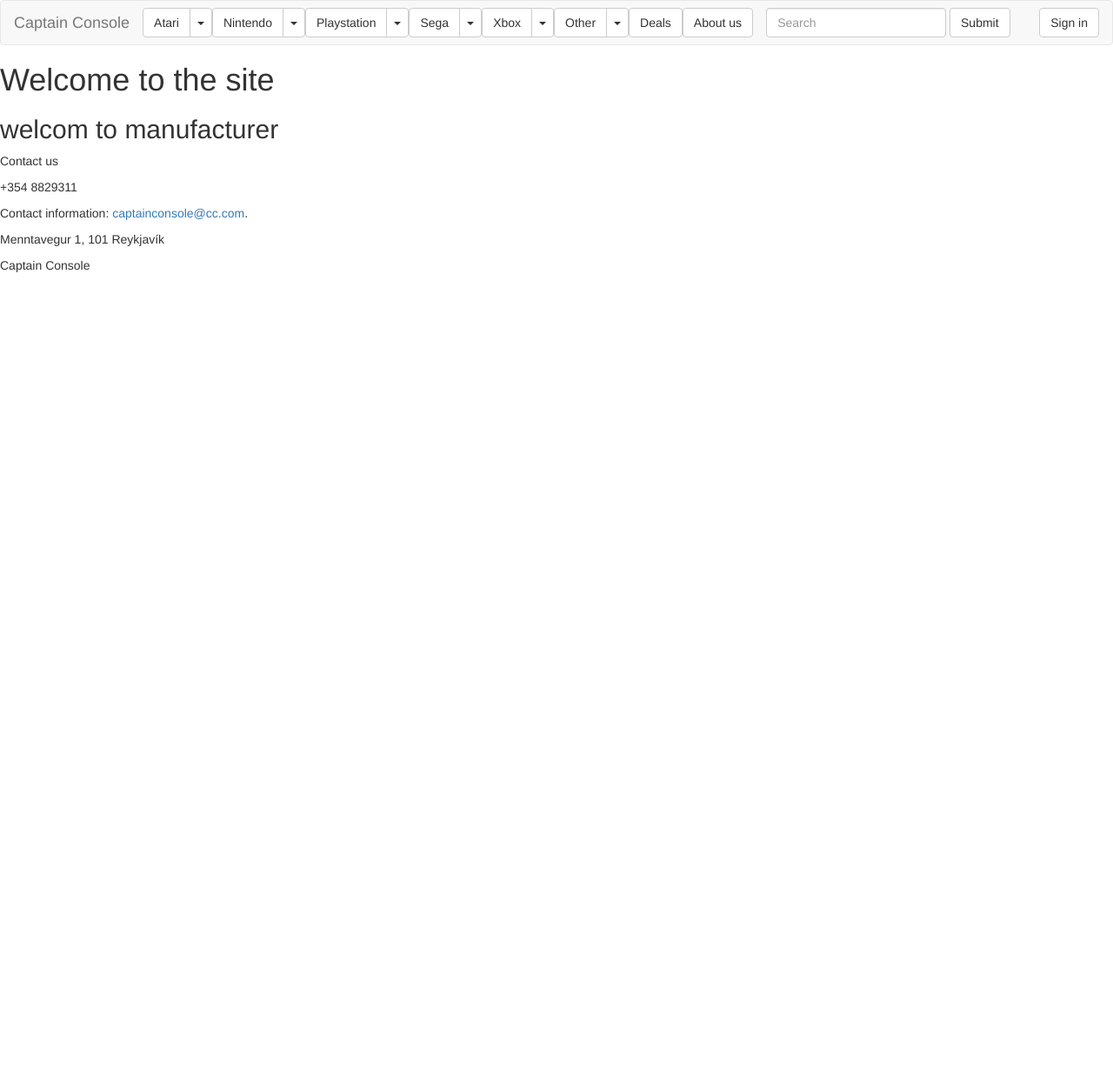
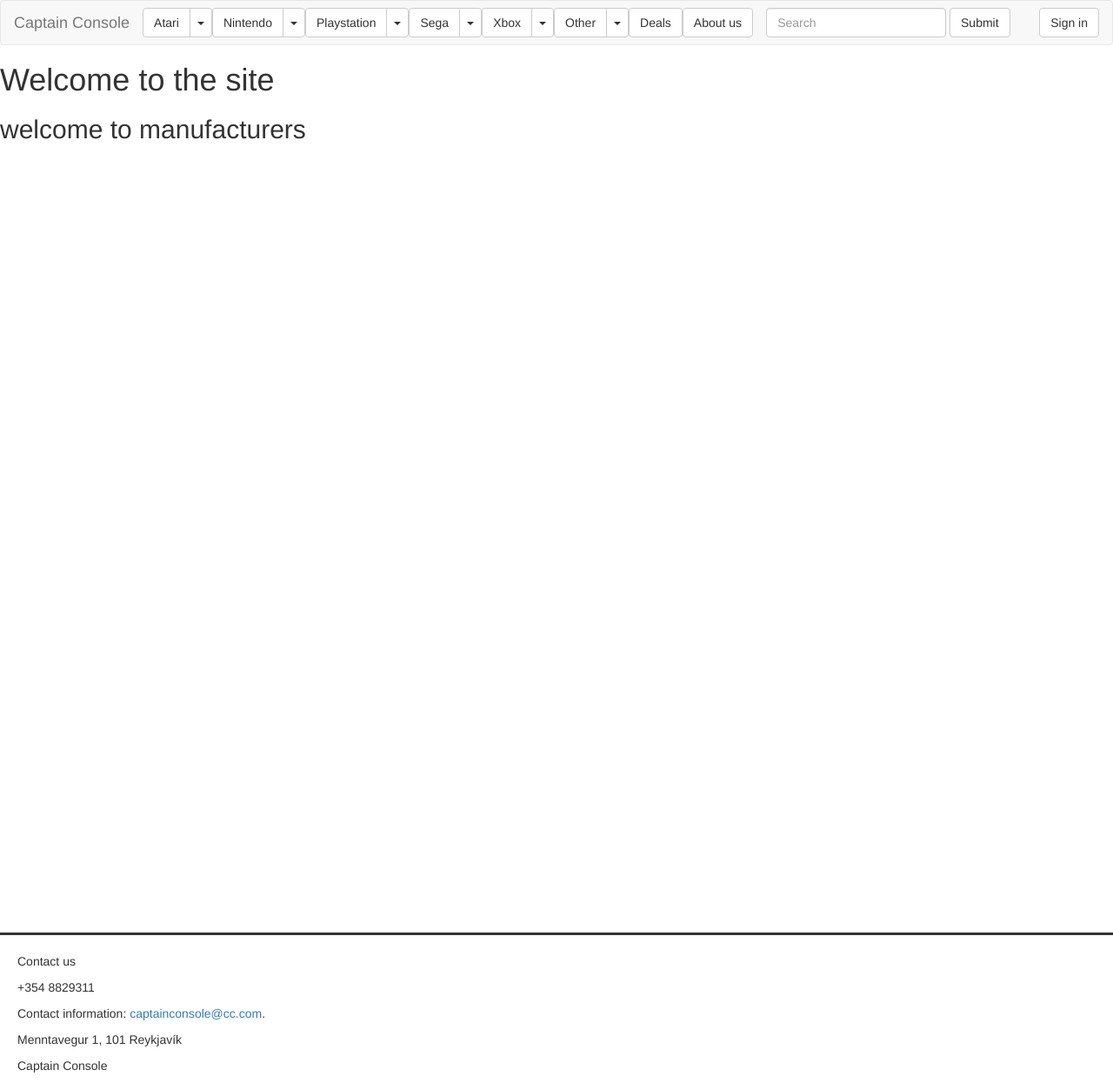
Before and after one commit to huginngri/CaptainConsole, a Django app: page / in a window 1280 px wide. Shown: the whole page at 87% size. Before the commit the page ends 313 px from the top, so only its background shows below. Run offline with Django 3.2, Linux system fonts and the light colour scheme; some libraries are stand-ins or nearby versions.

Commit message:
footer vitlaus branch

```diff
--- a/Captain_Console/static/css/footer.css
+++ b/Captain_Console/static/css/footer.css
@@ -0,0 +1,8 @@
+.footer{
+    border-top:solid;
+    padding:20px;
+}
+
+.logo{
+    float:left;
+}
--- a/Captain_Console/static/css/main.css
+++ b/Captain_Console/static/css/main.css
@@ -1 +1,3 @@
-{% include "footer.css" %}
+main{
+    height: 1000px;
+}
--- a/Captain_Console/templates/base.html
+++ b/Captain_Console/templates/base.html
@@ -11,6 +11,8 @@
     <link rel="stylesheet" href="https://maxcdn.bootstrapcdn.com/bootstrap/3.3.7/css/bootstrap-theme.min.css"
         integrity="sha384-rHyoN1iRsVXV4nD0JutlnGaslCJuC7uwjduW9SVrLvRYooPp2bWYgmgJQIXwl/Sp" crossorigin="anonymous">
     <link rel="stylesheet" href="{% static 'css/main.css' %}" />
+        <link rel="stylesheet" href="{% static 'css/footer.css' %}" />
+
 
 </head>
 
@@ -18,12 +20,13 @@
 
     {% include "navigation.html" %}
     <!-- Latest compiled and minified JavaScript -->
-    <div>
-        <h1>Welcome to the site</h1>
-        {% block content %}
-        {% endblock %}
-    </div>
-
+    <main id="main">
+        <div>
+            <h1>Welcome to the site</h1>
+            {% block content %}
+            {% endblock %}
+        </div>
+    </main>
     {% include "footer.html" %}
     <script src="https://maxcdn.bootstrapcdn.com/bootstrap/3.3.7/js/bootstrap.min.js" integrity="sha384-Tc5IQib027qvyjSMfHjOMaLkfuWVxZxUPnCJA7l2mCWNIpG9mGCD8wGNIcPD7Txa" crossorigin="anonymous"></script>
     <script src = "http://ajax.googleapis.com/ajax/libs/jquery/1.10.2/jquery.min.js"></script>
--- a/Captain_Console/templates/manufacturers/index.html
+++ b/Captain_Console/templates/manufacturers/index.html
@@ -1,6 +1,6 @@
 {% extends 'base.html' %}
     {% block content %}
         <div class="atari">
-            <h2>welcom to manufacturer</h2>
+            <h2>welcome to manufacturers</h2>
         </div>
     {% endblock %}
```
